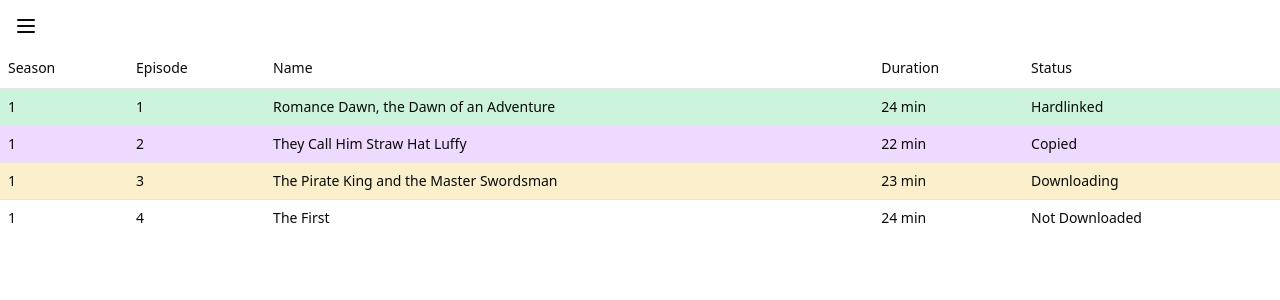
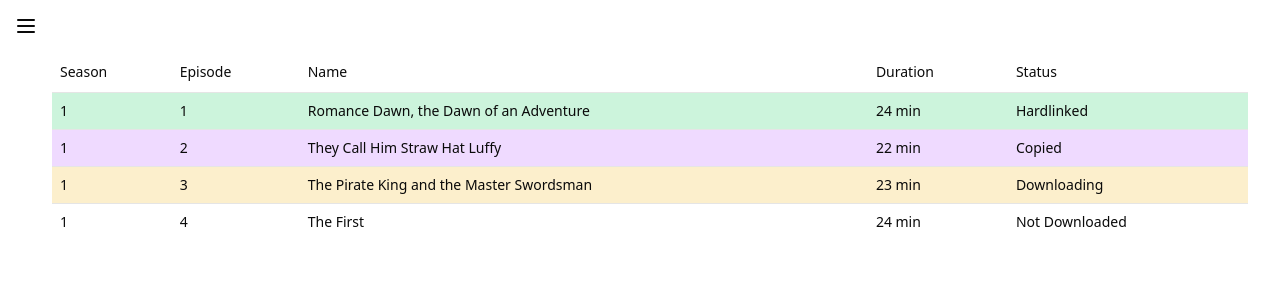
Before and after one commit to vaibzzz123/PaceDownloader, a SvelteKit app in the folder frontend/: page /season/1 in a window 1280 px wide. Shown: the top 300 px of the page. Built offline with nearby package versions, Linux system fonts and the light colour scheme.

Commit message:
Trying to play around with layout for the sidebar, still not how I want it though

```diff
--- a/frontend/src/app.html
+++ b/frontend/src/app.html
@@ -13,6 +13,6 @@
 				if (s.spoilerMode) document.documentElement.classList.add('spoiler');
 			} catch {}
 		</script>
-		<div id="app">%sveltekit.body%</div>
+		<div id="app" class="">%sveltekit.body%</div>
 	</body>
 </html>
--- a/frontend/src/routes/+layout.svelte
+++ b/frontend/src/routes/+layout.svelte
@@ -4,6 +4,7 @@
   import LeftSideMenu from '$lib/components/LeftSideMenu/LeftSideMenu.svelte';
 
 	let { children } = $props();
+	let menuWidth = $state(0);
 
 	$effect(() => {
 		document.documentElement.classList.toggle('dark', appState.darkMode);
@@ -11,10 +12,9 @@
 	});
 </script>
 
-<div class="fixed top-0 left-0 z-40 p-2 m-auto">
+<div class="w-fit p-2" bind:clientWidth={menuWidth}>
 	<LeftSideMenu />
 </div>
-
-<main class="pt-12">
+<main class="px-8" style:padding-left="{menuWidth}px">
 	{@render children()}
 </main>
```
